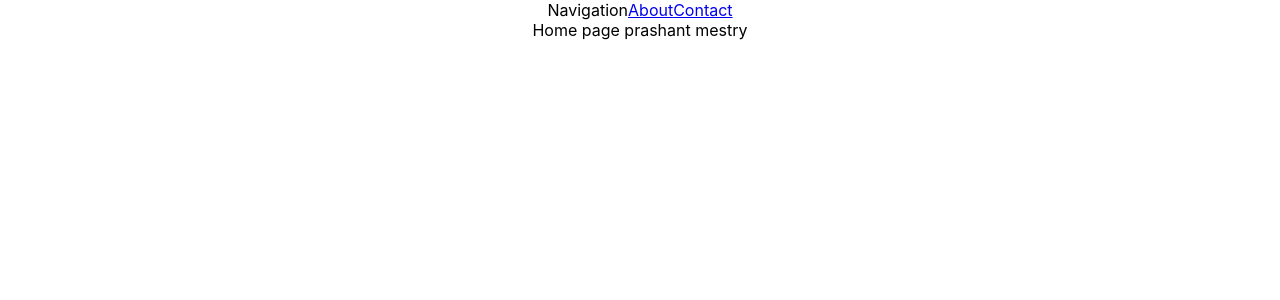
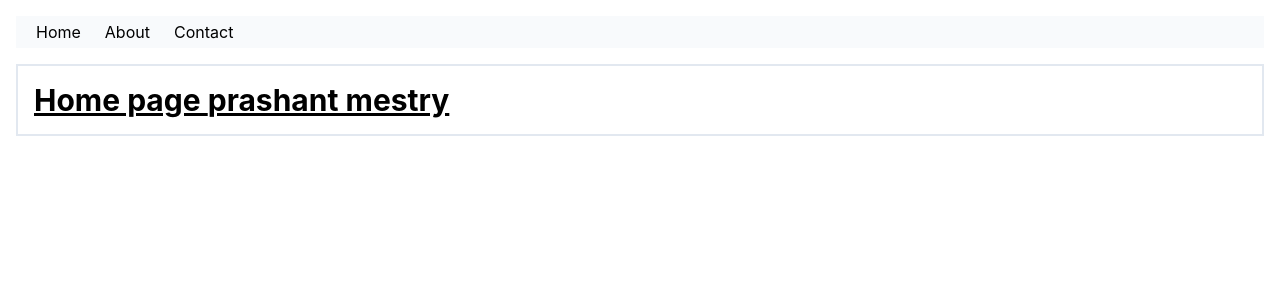
Before and after one commit to prashantmestry/jarvis, a React (Create React App) app: page / in a window 1280 px wide. Shown: the top 300 px of the page. Built offline with nearby package versions, Linux system fonts and the light colour scheme.

Commit message:
tailwind implement

```diff
--- a/package.json
+++ b/package.json
@@ -41,6 +41,7 @@
     ]
   },
   "devDependencies": {
-    "@babel/plugin-proposal-private-property-in-object": "^7.21.11"
+    "@babel/plugin-proposal-private-property-in-object": "^7.21.11",
+    "tailwindcss": "^3.3.3"
   }
 }
--- a/src/App.css
+++ /dev/null
@@ -1,38 +0,0 @@
-.App {
-  text-align: center;
-}
-
-.App-logo {
-  height: 40vmin;
-  pointer-events: none;
-}
-
-@media (prefers-reduced-motion: no-preference) {
-  .App-logo {
-    animation: App-logo-spin infinite 20s linear;
-  }
-}
-
-.App-header {
-  background-color: #282c34;
-  min-height: 100vh;
-  display: flex;
-  flex-direction: column;
-  align-items: center;
-  justify-content: center;
-  font-size: calc(10px + 2vmin);
-  color: white;
-}
-
-.App-link {
-  color: #61dafb;
-}
-
-@keyframes App-logo-spin {
-  from {
-    transform: rotate(0deg);
-  }
-  to {
-    transform: rotate(360deg);
-  }
-}
--- a/src/App.js
+++ b/src/App.js
@@ -1,5 +1,3 @@
-import logo from './logo.svg';
-import './App.css';
 import Home from './component/Home';
 import About from './component/About';
 import Contact from './component/Contact';
@@ -9,13 +7,15 @@ import Navigation from './component/Navigation';
 
 function App() {
   return (
-    <div className="App">
+    <div className="p-4">
         <Navigation />
+        <div className='border-2 my-4 p-4 border-slate-200'>
         <Routes>
           <Route exact path='/' element={<Home />} />
           <Route  path='/about' element={<About />} />
           <Route path='/contact' element={<Contact />} />
         </Routes>
+        </div>
     </div>
   );
 }
--- a/src/AppContext.js
+++ b/src/AppContext.js
@@ -5,10 +5,16 @@ export const AppContext = createContext(null);
 export const AppContextProvider = (props) =>{
 
     const [name , setName] = useState('prashant mestry');
+    const navLink = [
+        { id : '' , title : 'Home' },
+        { id : 'about' , title : 'About' },
+        { id : 'contact' , title : 'Contact' }
+    ]
 
     return(<AppContext.Provider
         value={{
-            name : name
+            name : name,
+            navLink : navLink
         }}
         >
             {props.children}
--- a/src/component/Home.js
+++ b/src/component/Home.js
@@ -4,7 +4,7 @@ import { AppContext } from '../AppContext';
 const Home = (props) =>{
     const {name} = useContext(AppContext);
     return(
-        <div>
+        <div  className="text-3xl font-bold underline">
             Home page {name}
         </div>
     )
--- a/src/component/Navigation.js
+++ b/src/component/Navigation.js
@@ -1,14 +1,17 @@
 import React, { useContext } from 'react';
 import { Link } from 'react-router-dom';
+import { AppContext } from '../AppContext';
 
 const Navigation = (props) =>{
-
+    const { navLink} = useContext(AppContext);
+    console.log("=",navLink);
     return(
-        <div>
-            Navigation
-            <Link to='/about'>About</Link>
-            <Link to='/contact'>Contact</Link>
-
+        <div  className="bg-slate-50 p-1 px-2">
+            {
+                navLink.map(val =>{
+                    return <Link className='p-3 hover:bg-slate-200' to={`/${val.id}`}>{val.title}</Link>
+                })
+            }
         </div>
     )
 }
--- a/src/index.css
+++ b/src/index.css
@@ -1,3 +1,7 @@
+@tailwind base;
+@tailwind components;
+@tailwind utilities;
+
 body {
   margin: 0;
   font-family: -apple-system, BlinkMacSystemFont, 'Segoe UI', 'Roboto', 'Oxygen',
--- /dev/null
+++ b/tailwind.config.js
@@ -0,0 +1,10 @@
+/** @type {import('tailwindcss').Config} */
+module.exports = {
+  content: [
+    "./src/**/*.{js,jsx,ts,tsx}",
+  ],
+  theme: {
+    extend: {},
+  },
+  plugins: [],
+}
```
Also changed, not shown: 1 other file (tests, documents, lock files or other folders).
